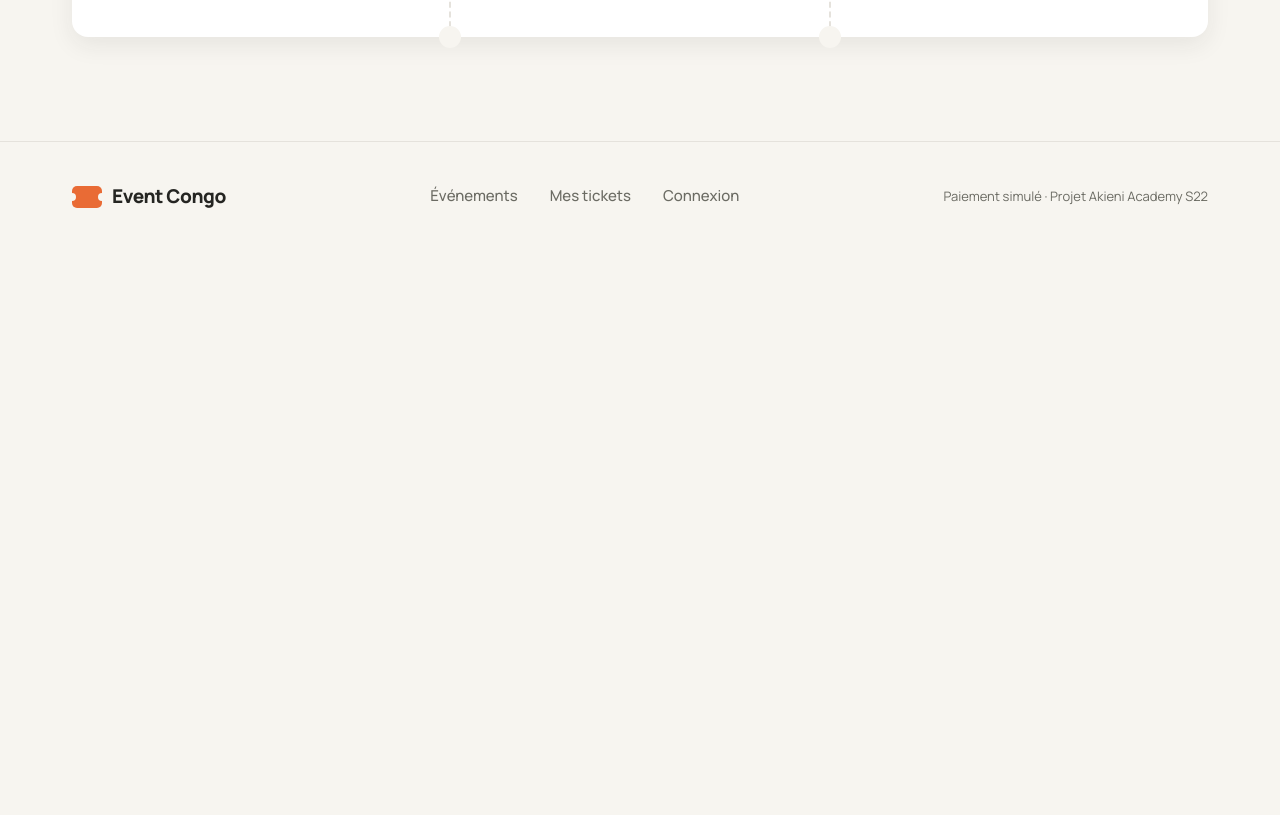
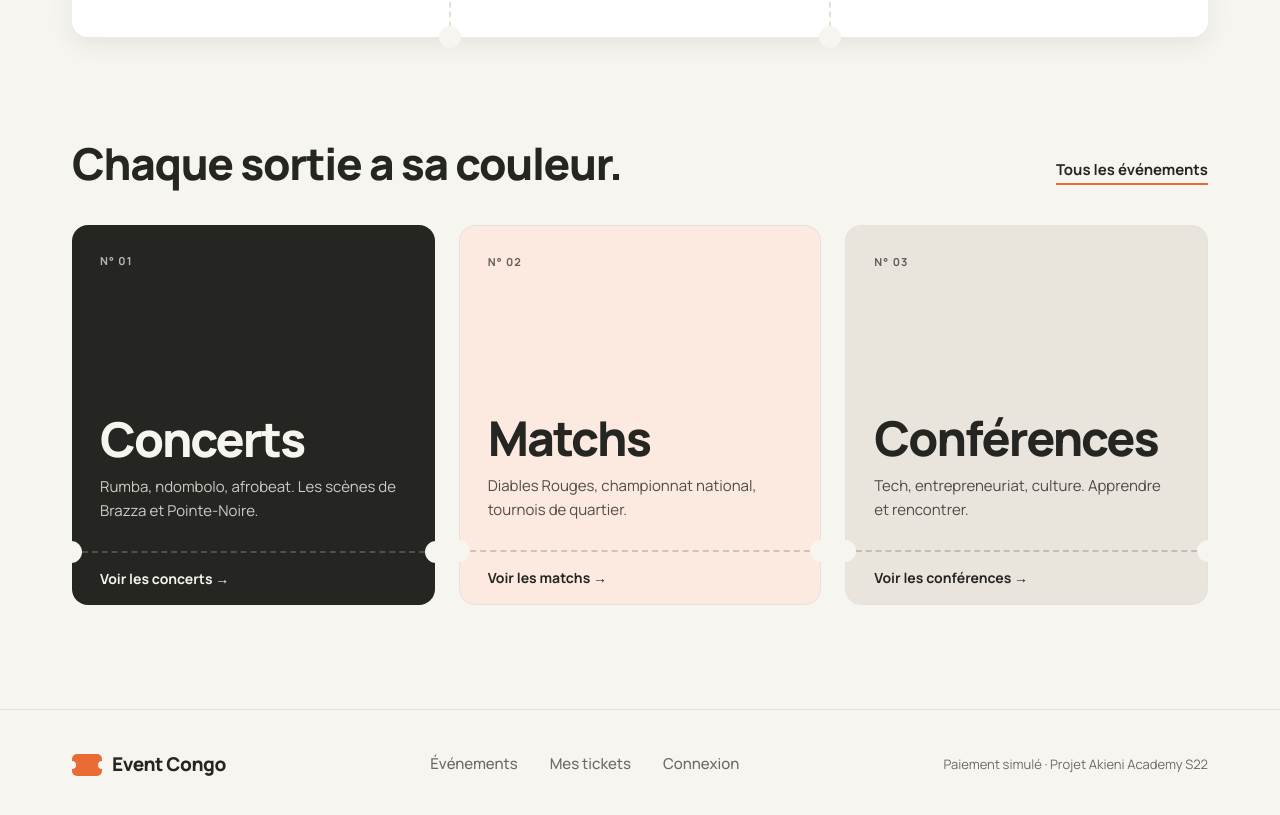
Before and after one commit to thedev-it/s22-groupe7-nextjs-app, a Next.js app: page / in a window 1280 px wide. Shown: the part 1026-1841 px from the top of the page. Before the commit the page ends 1277 px from the top, so only its background shows below. Built offline with nearby package versions, Linux system fonts and the light colour scheme.

Commit message:
feat: blocs de catégories sur l'accueil

```diff
--- a/app/(public)/page.tsx
+++ b/app/(public)/page.tsx
@@ -1,4 +1,5 @@
 import Image from "next/image";
+import Link from "next/link";
 import { ButtonLink } from "@/shared/components/button-link";
 
 function HeroTicket() {
@@ -118,11 +119,79 @@ function Steps() {
   );
 }
 
+const categories = [
+  {
+    name: "Concerts",
+    slug: "concerts",
+    text: "Rumba, ndombolo, afrobeat. Les scènes de Brazza et Pointe-Noire.",
+    colors: "bg-text-primary text-background",
+  },
+  {
+    name: "Matchs",
+    slug: "matchs",
+    text: "Diables Rouges, championnat national, tournois de quartier.",
+    colors: "border border-border bg-primary-light",
+  },
+  {
+    name: "Conférences",
+    slug: "conferences",
+    text: "Tech, entrepreneuriat, culture. Apprendre et rencontrer.",
+    colors: "border border-border bg-surface-secondary",
+  },
+];
+
+function CategoryTiles() {
+  return (
+    <section className="mx-auto max-w-content px-4 pb-14 md:px-8 lg:pb-26">
+      <div className="mb-6 flex flex-col gap-3 md:mb-10 md:flex-row md:items-end md:justify-between">
+        <h2 className="text-3xl leading-tight font-extrabold tracking-[-0.03em] md:text-[44px] md:leading-none">
+          Chaque sortie a sa couleur.
+        </h2>
+        <Link
+          href="/evenements"
+          className="self-start border-b-2 border-primary pb-0.5 text-[15px] font-bold md:self-auto"
+        >
+          Tous les événements
+        </Link>
+      </div>
+
+      <ul className="grid gap-6 lg:grid-cols-3">
+        {categories.map((category, index) => (
+          <li key={category.slug}>
+            <Link
+              href={`/evenements?categorie=${category.slug}`}
+              className={`flex h-[230px] flex-col rounded-lg transition duration-200 hover:-translate-y-0.5 hover:shadow-hover motion-reduce:transition-none motion-reduce:hover:translate-y-0 lg:h-[380px] ${category.colors}`}
+            >
+              <div className="flex flex-1 flex-col justify-between p-7">
+                <span className="text-[11px] font-bold tracking-widest opacity-70">
+                  N° 0{index + 1}
+                </span>
+                <div>
+                  <h3 className="text-[40px] leading-none font-extrabold tracking-[-0.04em] xl:text-5xl">
+                    {category.name}
+                  </h3>
+                  <p className="mt-3 max-w-[300px] text-[15px] leading-relaxed opacity-80">
+                    {category.text}
+                  </p>
+                </div>
+              </div>
+              <div className="relative border-t-2 border-dashed border-current/20 px-7 py-4 text-sm font-bold before:absolute before:-top-3 before:-left-3 before:size-[22px] before:rounded-full before:bg-background after:absolute after:-top-3 after:-right-3 after:size-[22px] after:rounded-full after:bg-background">
+                Voir les {category.name.toLowerCase()} <span aria-hidden>→</span>
+              </div>
+            </Link>
+          </li>
+        ))}
+      </ul>
+    </section>
+  );
+}
+
 export default function Home() {
   return (
     <>
       <Hero />
       <Steps />
+      <CategoryTiles />
     </>
   );
 }
```
